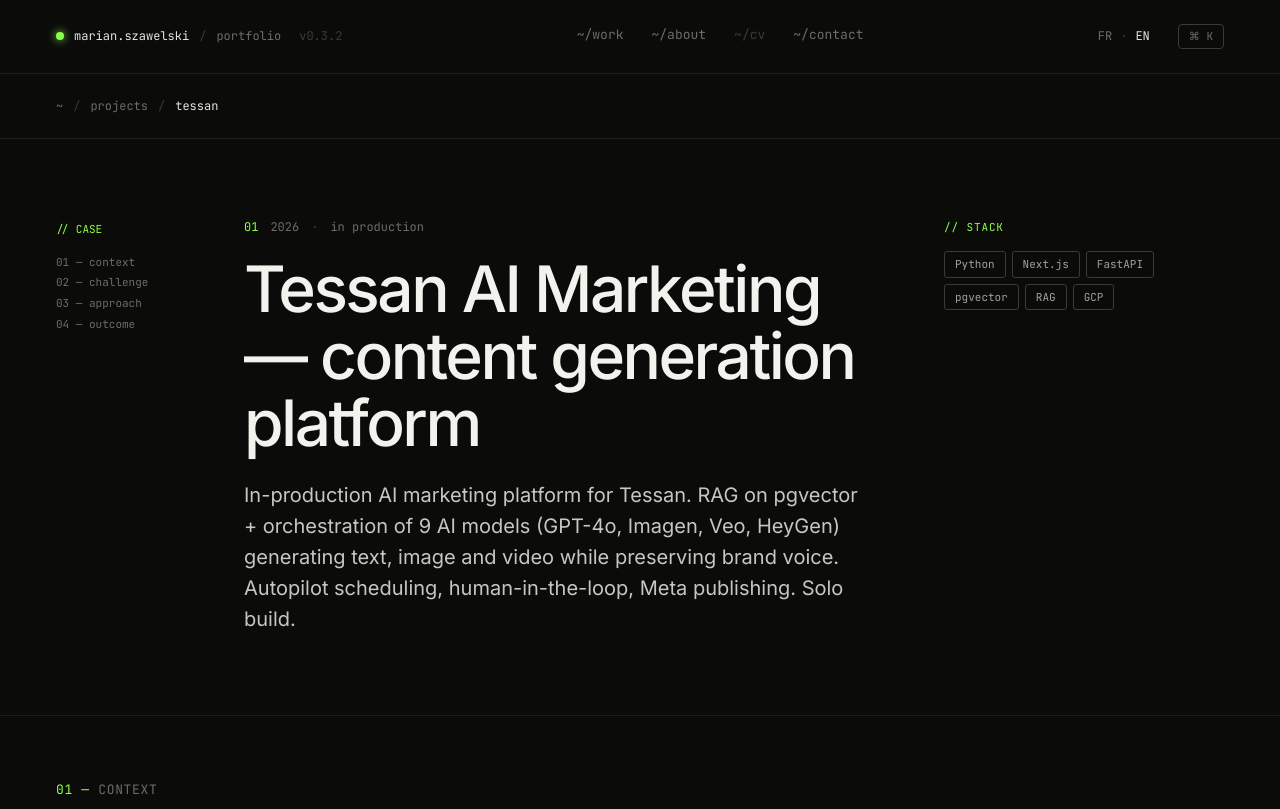
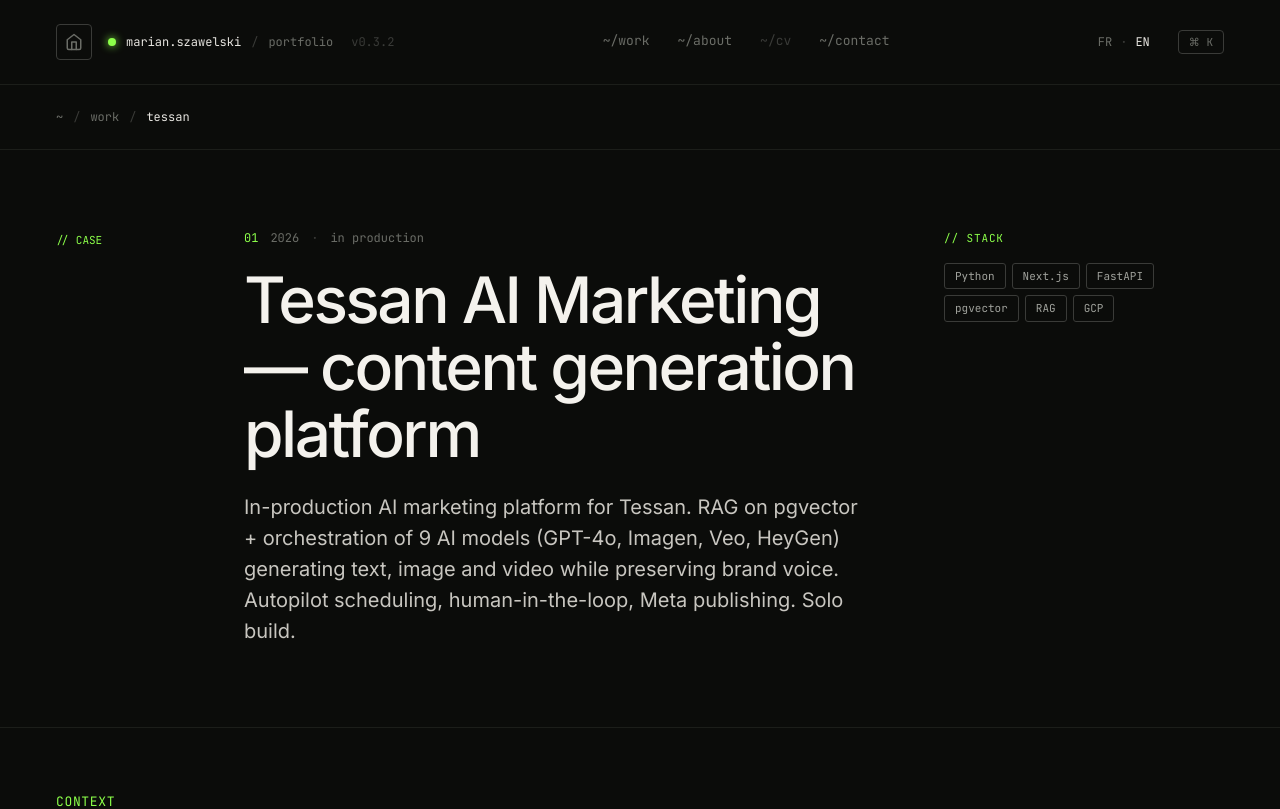
Before and after one commit to Mariansza/portfolio, a Next.js app: page /en/projects/tessan in a window 1280 px wide. Shown: the top 809 px of the page. Built offline with nearby package versions, Linux system fonts and the light colour scheme.

Commit message:
refactor(ui): polish header, unify section headers, drop section numbering

```diff
--- a/src/app/[locale]/projects/[slug]/page.tsx
+++ b/src/app/[locale]/projects/[slug]/page.tsx
@@ -81,12 +81,6 @@
               {'// '}
               {tCase('indexLabel')}
             </div>
-            <ul className="mt-3">
-              <li>{tCase('indexItems.context')}</li>
-              <li>{tCase('indexItems.challenge')}</li>
-              <li>{tCase('indexItems.approach')}</li>
-              <li>{tCase('indexItems.outcome')}</li>
-            </ul>
           </aside>
 
           <div>
@@ -127,7 +121,7 @@
         className="border-hairline border-b px-6 py-12 lg:px-14 lg:py-16"
       >
         <div id="context-heading">
-          <SectionHeader number="01">{tCase('context.title')}</SectionHeader>
+          <SectionHeader>{tCase('context.title')}</SectionHeader>
         </div>
         <p className="text-fg-muted mt-10 max-w-[760px] text-base leading-[1.65] lg:text-[17px]">
           {tCase('context.body')}
@@ -140,7 +134,7 @@
         className="border-hairline border-b px-6 py-12 lg:px-14 lg:py-16"
       >
         <div id="challenge-heading">
-          <SectionHeader number="02">{tCase('challenge.title')}</SectionHeader>
+          <SectionHeader>{tCase('challenge.title')}</SectionHeader>
         </div>
         <p className="text-fg-muted mt-10 max-w-[760px] text-base leading-[1.65] lg:text-[17px]">
           {tCase('challenge.intro')}
@@ -169,7 +163,7 @@
         className="border-hairline border-b px-6 py-12 lg:px-14 lg:py-16"
       >
         <div id="approach-heading">
-          <SectionHeader number="03">{tCase('approach.title')}</SectionHeader>
+          <SectionHeader>{tCase('approach.title')}</SectionHeader>
         </div>
         <div className="mt-10 max-w-[760px] space-y-6">
           {approachBlockIds.map((id) => (
@@ -189,7 +183,7 @@
         className="border-hairline border-b px-6 py-12 lg:px-14 lg:py-16"
       >
         <div id="outcome-heading">
-          <SectionHeader number="04">{tCase('outcome.title')}</SectionHeader>
+          <SectionHeader>{tCase('outcome.title')}</SectionHeader>
         </div>
         <p className="text-fg-muted mt-10 max-w-[760px] text-base leading-[1.65] lg:text-[17px]">
           {tCase('outcome.intro')}
--- a/src/components/Footer.tsx
+++ b/src/components/Footer.tsx
@@ -1,5 +1,6 @@
 import { useTranslations } from 'next-intl';
 import { contactChannels } from '@/lib/contacts';
+import { SectionHeader } from './SectionHeader';
 
 export function Footer() {
   const t = useTranslations();
@@ -8,10 +9,9 @@
     <footer className="px-6 pt-14 pb-10 lg:px-14">
       <div className="grid grid-cols-1 gap-12 lg:grid-cols-2">
         <div>
-          <p className="text-mute mb-3.5 font-mono text-[11px]">
-            <span className="text-accent">04 — </span>
-            {t('contact.label')}
-          </p>
+          <div className="mb-3.5">
+            <SectionHeader>{t('contact.label')}</SectionHeader>
+          </div>
           <h2 className="text-fg-bright m-0 text-[40px] leading-[1.05] font-medium tracking-[-1.2px] lg:text-[44px]">
             {t('contact.headlineLine1')}
             <br />
--- a/src/components/Hero.tsx
+++ b/src/components/Hero.tsx
@@ -1,8 +1,6 @@
 import { useTranslations } from 'next-intl';
 import { Link } from '@/i18n/navigation';
 import { SignalDot } from './SignalDot';
-
-const indexEntries = ['01 — hero', '02 — work', '03 — stack', '04 — contact'];
 
 export function Hero() {
   const t = useTranslations('hero');
@@ -18,11 +16,6 @@
             {'// '}
             {t('indexLabel')}
           </div>
-          <ul className="mt-3">
-            {indexEntries.map((entry) => (
-              <li key={entry}>{entry}</li>
-            ))}
-          </ul>
         </aside>
 
         <div>
--- a/src/components/ProjectsSection.tsx
+++ b/src/components/ProjectsSection.tsx
@@ -11,7 +11,7 @@
     <section aria-labelledby="work-heading">
       <div className="border-hairline flex items-baseline justify-between border-b px-6 pt-12 pb-5 lg:px-14">
         <div id="work-heading">
-          <SectionHeader number="02">{t('label')}</SectionHeader>
+          <SectionHeader>{t('label')}</SectionHeader>
         </div>
         <span className="text-mute font-mono text-xs">
           {t('summary')} ·{' '}
@@ -31,8 +31,7 @@
           >
             <article className="grid grid-cols-1 items-start gap-6 px-6 py-9 lg:grid-cols-[80px_1fr_320px] lg:gap-8 lg:px-14">
               <div className="text-mute font-mono text-xs">
-                <div className="text-accent">{project.num}</div>
-                <div className="mt-1.5">{project.year}</div>
+                {project.year}
               </div>
               <div>
                 <h3 className="text-fg-bright m-0 text-2xl font-medium tracking-[-0.6px] lg:text-[32px]">
--- a/src/components/SectionHeader.tsx
+++ b/src/components/SectionHeader.tsx
@@ -1,12 +1,10 @@
 type SectionHeaderProps = {
-  number: string;
   children: React.ReactNode;
 };
 
-export function SectionHeader({ number, children }: SectionHeaderProps) {
+export function SectionHeader({ children }: SectionHeaderProps) {
   return (
-    <h2 className="text-mute m-0 font-mono text-[13px] font-normal tracking-wider uppercase">
-      <span className="text-accent">{number} — </span>
+    <h2 className="text-accent m-0 font-mono text-[13px] font-normal tracking-wider uppercase">
       {children}
     </h2>
   );
--- a/src/components/StackSection.tsx
+++ b/src/components/StackSection.tsx
@@ -11,7 +11,7 @@
       className="border-hairline border-b px-6 py-12 lg:px-14"
     >
       <div id="stack-heading">
-        <SectionHeader number="03">{t('label')}</SectionHeader>
+        <SectionHeader>{t('label')}</SectionHeader>
       </div>
       <div className="mt-8 grid grid-cols-2 gap-10 lg:grid-cols-4">
         {stackGroups.map((group) => (
--- a/src/components/Topbar.tsx
+++ b/src/components/Topbar.tsx
@@ -11,17 +11,34 @@
   return (
     <header className="border-hairline border-b">
       <div className="text-mute flex flex-wrap items-center justify-between gap-4 px-6 py-6 font-mono text-xs lg:px-14">
-        <div className="flex items-center gap-2.5">
-          <SignalDot />
+        <div className="flex items-center gap-4">
           <Link
             href="/"
-            className="text-fg hover:text-fg-bright transition-colors"
+            aria-label="home"
+            className="border-mute-soft text-mute hover:border-mute hover:bg-fg/[0.04] hover:text-fg-bright inline-flex items-center justify-center rounded border p-2 transition-colors"
           >
-            marian.szawelski
+            <svg
+              width="18"
+              height="18"
+              viewBox="0 0 24 24"
+              fill="none"
+              stroke="currentColor"
+              strokeWidth="2"
+              strokeLinecap="round"
+              strokeLinejoin="round"
+              aria-hidden="true"
+            >
+              <path d="m3 9 9-7 9 7v11a2 2 0 0 1-2 2H5a2 2 0 0 1-2-2z" />
+              <polyline points="9 22 9 12 15 12 15 22" />
+            </svg>
           </Link>
-          <span className="text-mute-soft">/</span>
-          <span>portfolio</span>
-          <span className="text-mute-soft ml-2">v0.3.2</span>
+          <div className="flex items-center gap-2.5">
+            <SignalDot />
+            <span className="text-fg">marian.szawelski</span>
+            <span className="text-mute-soft">/</span>
+            <span>portfolio</span>
+            <span className="text-mute-soft ml-2">v0.3.2</span>
+          </div>
         </div>
         <nav
           aria-label="primary"
--- a/src/i18n/messages/en.json
+++ b/src/i18n/messages/en.json
@@ -26,7 +26,7 @@
       "description": "Fullstack and applied AI projects: Tessan AI Marketing in production, U-Net segmentation, ECG classification."
     },
     "page": {
-      "breadcrumb": "projects",
+      "breadcrumb": "work",
       "headline": "Selected work.",
       "intro": "Three projects, from the latest one in production to the foundational academic ones. One detailed case study for now, more to come.",
       "viewCaseStudy": "view case study",
@@ -49,10 +49,10 @@
           "breadcrumb": "tessan",
           "indexLabel": "CASE",
           "indexItems": {
-            "context": "01 — context",
-            "challenge": "02 — challenge",
-            "approach": "03 — approach",
-            "outcome": "04 — outcome"
+            "context": "context",
+            "challenge": "challenge",
+            "approach": "approach",
+            "outcome": "outcome"
           },
           "tagsLabel": "STACK",
           "context": {
@@ -148,9 +148,9 @@
     "intro": "Freshly graduated software engineer specialized in AI, with solid fullstack chops.",
     "indexLabel": "ABOUT",
     "indexItems": {
-      "intro": "01 — who",
-      "parcours": "02 — background",
-      "conviction": "03 — conviction"
+      "intro": "who",
+      "parcours": "background",
+      "conviction": "conviction"
     },
     "photoCaption": "Marian, 2026",
     "photoAlt": "Portrait of Marian Szawelski",
--- a/src/i18n/messages/fr.json
+++ b/src/i18n/messages/fr.json
@@ -26,7 +26,7 @@
       "description": "Projets fullstack et IA appliquée : Tessan IA Marketing en production, segmentation U-Net, classification ECG."
     },
     "page": {
-      "breadcrumb": "projects",
+      "breadcrumb": "work",
       "headline": "Sélection.",
       "intro": "Trois projets, du dernier en production jusqu'aux travaux académiques fondateurs. Un case study détaillé pour l'instant, les autres viendront.",
       "viewCaseStudy": "voir le case study",
@@ -49,10 +49,10 @@
           "breadcrumb": "tessan",
           "indexLabel": "CASE",
           "indexItems": {
-            "context": "01 — context",
-            "challenge": "02 — challenge",
-            "approach": "03 — approach",
-            "outcome": "04 — outcome"
+            "context": "context",
+            "challenge": "challenge",
+            "approach": "approach",
+            "outcome": "outcome"
           },
           "tagsLabel": "STACK",
           "context": {
@@ -148,9 +148,9 @@
     "intro": "Jeune ingénieur informatique fraîchement diplômé, spécialisé IA avec de solides compétences fullstack.",
     "indexLabel": "ABOUT",
     "indexItems": {
-      "intro": "01 — qui",
-      "parcours": "02 — parcours",
-      "conviction": "03 — conviction"
+      "intro": "qui",
+      "parcours": "parcours",
+      "conviction": "conviction"
     },
     "photoCaption": "Marian, 2026",
     "photoAlt": "Portrait de Marian Szawelski",
--- a/src/lib/nav.ts
+++ b/src/lib/nav.ts
@@ -1,6 +1,6 @@
 export type NavItem = {
   label: string;
-  href: '/' | '/about' | '/projects' | '/cv' | '/contact';
+  href: '/about' | '/projects' | '/cv' | '/contact';
   enabled: boolean;
 };
 
```
Also changed, not shown: src/app/[locale]/about/page.tsx (+2 -7 lines), src/app/[locale]/contact/page.tsx (+1 -6 lines).
